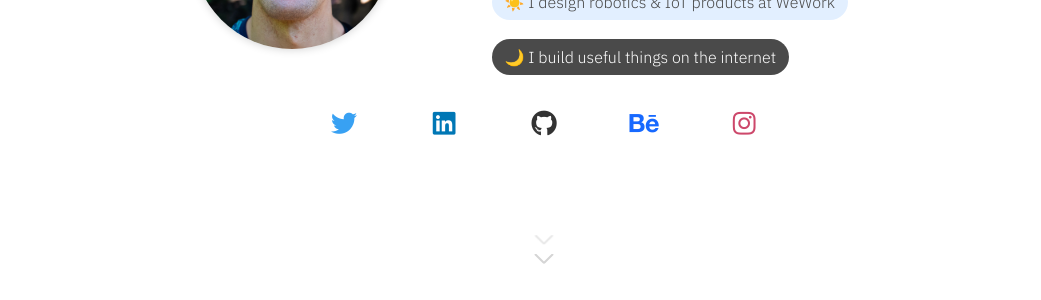
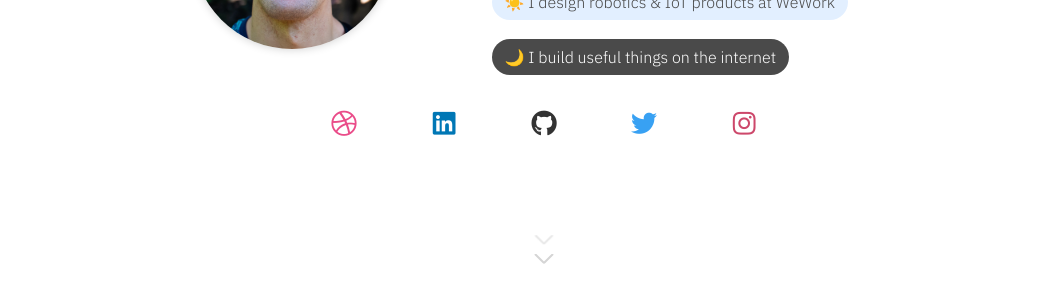
Before and after one commit to ajzeller/zellerio, a Jekyll site: the page built from pages/index.html, in a window 1280 px wide. Shown: the part 361-661 px from the top of the page, without its empty margins (96-1137 px from the left). Built offline with Jekyll 4.4.1, drawn with Linux system fonts in a browser that asks for light colours; nearby versions of some CDN libraries.

Commit message:
adds Dribbble social link

```diff
--- a/_includes/components/social-links.html
+++ b/_includes/components/social-links.html
@@ -1,7 +1,7 @@
 <div class="container--social-links">
-    <a href="https://twitter.com/andrewjzeller" class="social-link twitter" target="_blank"><i class="fab fa-twitter"></i></a>
+    <a href="https://dribbble.com/andrewjzeller" class="social-link dribbble" target="_blank"><i class="fab fa-dribbble"></i></a>
     <a href="https://www.linkedin.com/in/andrewjzeller/" class="social-link linkedin" target="_blank"><i class="fab fa-linkedin"></i></a>
     <a href="https://github.com/ajzeller" class="social-link github" target="_blank"><i class="fab fa-github"></i></a>
-    <a href="https://www.behance.net/andrewjzeller" class="social-link behance" target="_blank"><i class="fab fa-behance"></i></a>
+    <a href="https://twitter.com/andrewjzeller" class="social-link twitter" target="_blank"><i class="fab fa-twitter"></i></a>
     <a href="https://www.instagram.com/andrewjzeller/" class="social-link instagram" target="_blank"><i class="fab fa-instagram"></i></a>
 </div>
--- a/_sass/_variables.scss
+++ b/_sass/_variables.scss
@@ -52,7 +52,7 @@ $musicaleds-primary: #FFA500;
 $twitter-blue: #38A1F3;
 $linkedin-blue: #0077B5;
 $github-black: #333;
-$behance: #1769ff;
+$dribbble: #ea4c89;
 $instagram: #cd486b;
 
 // fonts
--- a/assets/css/main.scss
+++ b/assets/css/main.scss
@@ -735,8 +735,8 @@ pre {
     color: $github-black;
   }
 
-  .behance {
-    color: $behance;
+  .dribbble {
+    color: $dribbble;
   }
 
   .instagram {
```
